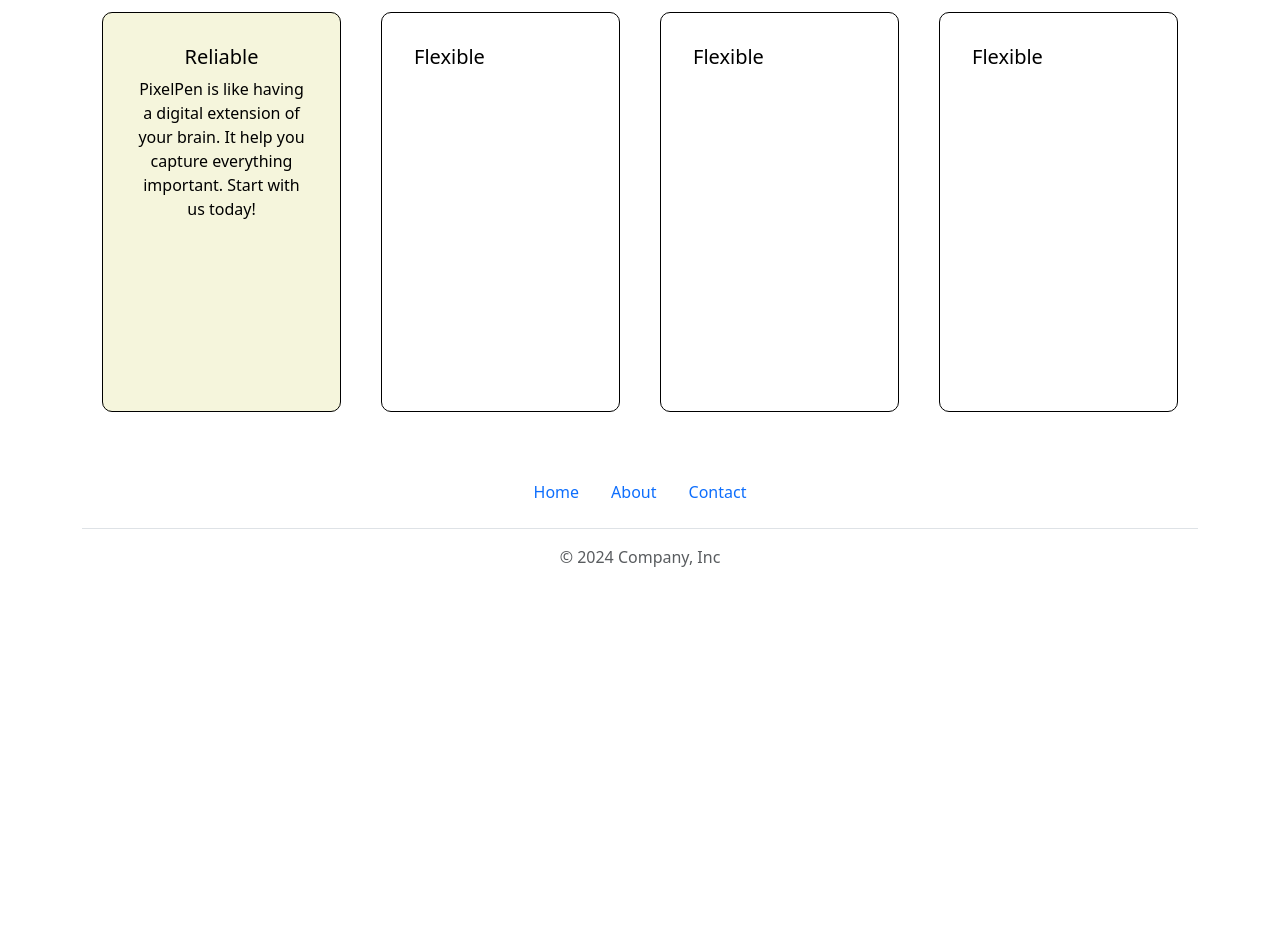
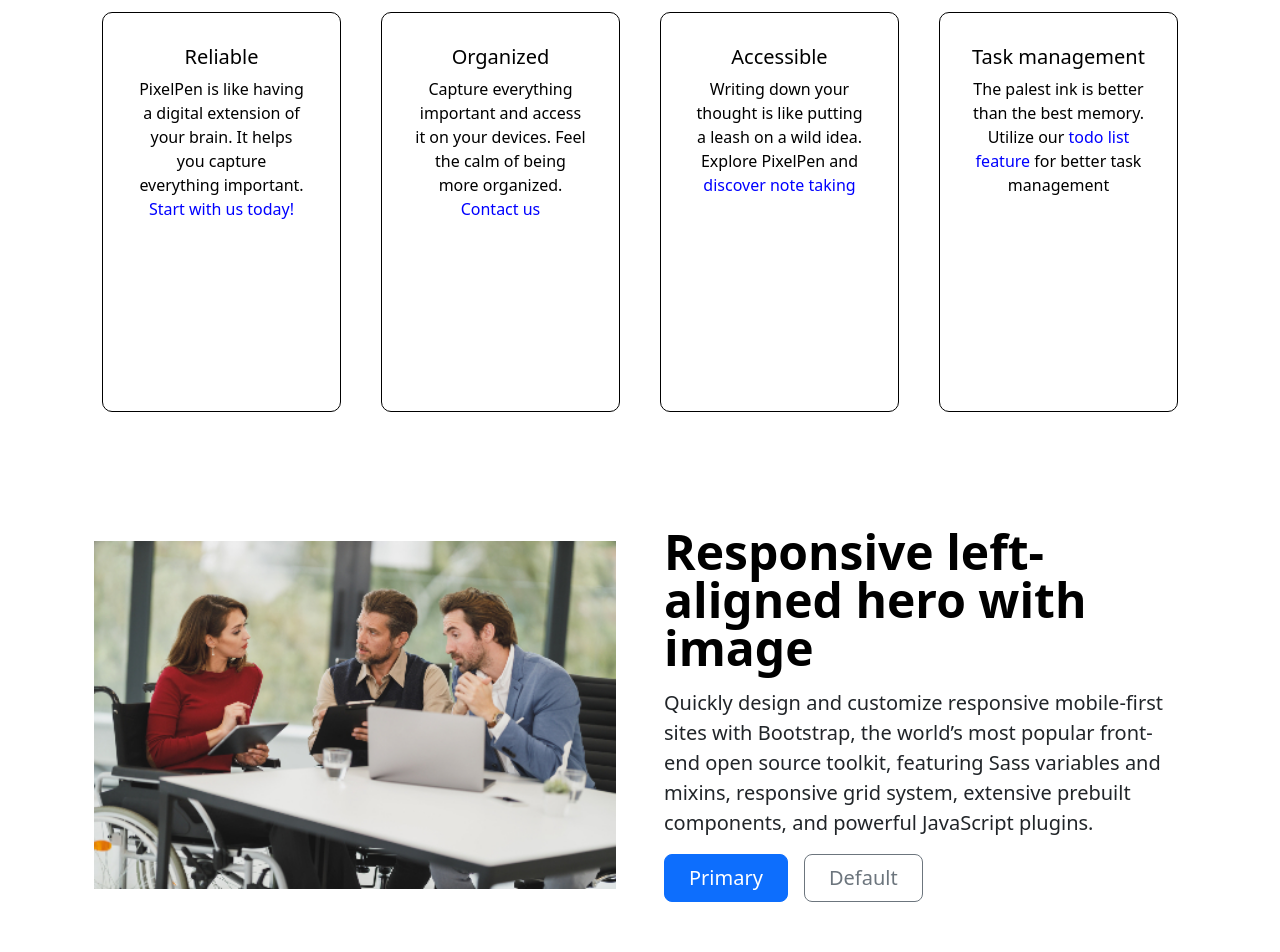
Before and after one commit to TemiladeRebecca/PixelPen, a React (Create React App) app in the folder frontend/: page /about in a window 1280 px wide. Shown: the part 500-1452 px from the top of the page. Before the commit the page ends 1125 px from the top, so only its background shows below. Built offline with nearby package versions, Linux system fonts and the light colour scheme.

Commit message:
Updated About feature to include routes to todo and notes to improve user experience

```diff
--- a/frontend/src/components/About.js
+++ b/frontend/src/components/About.js
@@ -1,5 +1,6 @@
 import React, {useState} from "react";
 import {Link} from "react-router-dom";
+import image from "../Images/work.jpg";
 
 function About () {
   const [oneHovered, setOneHovered] = useState(false);
@@ -16,40 +17,46 @@ function About () {
       margin: "20px",
       borderRadius: "10px",
       transition: "transform 0.3s ease-in",
-      backgroundColor: "beige",
       cursor: "pointer",
       textAlign: "center",
       justifyContent: "center"
     },
+
     two: {
       width: "250px",
       height: "400px",
       margin: "20px",
       borderRadius: "10px",
       transition: "transform 0.3s linear",
-      backgroundColor: "white",
       cursor: "pointer",
+      textAlign: "center",
+      justifyContent: "center",
     },
+
     three: {
       width: "250px",
       height: "400px",
       margin: "20px",
       borderRadius: "10px",
       transition: "transform 0.3s linear",
-      backgroundColor: "white",
       cursor: "pointer",
+      textAlign: "center",
+      justifyContent: "center",
     },
+
     four: {
       width: "250px",
       height: '400px',
       margin: '20px',
       borderRadius: '10px',
       transition: 'transform 0.3s ease-in',
-      backgroundColor: 'white',
       cursor: 'pointer',
+      textAlign: "center",
+      justifyContent: "center",
     },
+
     "one:hover": {
-      boxShadow: "2px 2px 4px 2px rgba(0, 0, 0, 0.5)",
+      boxShadow: "8px 8px 1px -5px rgba(0, 0, 0, 0.9)",
       transition: "transform 0.3s linear",
       transform: "scale(1.1)",
     },
@@ -131,23 +138,38 @@ function About () {
   <div className="one" style={{...styles.one, ...(oneHovered && styles["one:hover"])}}
       onMouseEnter={() => setOneHovered(true)}
       onMouseLeave={() => setOneHovered(false)}>
-    <Link className="flex h-full max-w-[260px] flex-col justify-between rounded-lg border border-black p-8 md:max-w-[310px] undefined transition-shadow ease-in-out hover:-translate-y-px hover:shadow-button" to="/login" style={{...combinedStyles, textDecoration: "none"}}><div><h5 className="headline headline--5 mb-2 font-semibold text-black">Reliable</h5><p style={{color: "black"}}>PixelPen is like having a digital extension of your brain. It help you capture everything important. Start with us today!</p></div></Link>
+    <Link className="flex h-full max-w-[260px] flex-col justify-between rounded-lg border border-black p-8 md:max-w-[310px] undefined transition-shadow ease-in-out hover:-translate-y-px hover:shadow-button" to="/login" style={{...combinedStyles, textDecoration: "none"}}><div><h5 className="headline headline--5 mb-2 font-semibold text-black">Reliable</h5><p style={{color: "black"}}>PixelPen is like having a digital extension of your brain. It helps you capture everything important. <span style={{color: "blue"}}>Start with us today!</span></p></div></Link>
   </div>
   <div className="two" style={{...styles.two, ...(twoHovered && styles["two:hover"])}}
       onMouseEnter={() => setTwoHovered(true)}
       onMouseLeave={() => setTwoHovered(false)}>
-    <Link className="flex h-full max-w-[260px] flex-col justify-between rounded-lg border border-black p-8 md:max-w-[310px] undefined transition-shadow ease-in-out hover:-translate-y-px hover:shadow-button" to="/" style={{...combinedStyles, textDecoration: "none"}}><div><h5 className="headline headline--5 mb-2 font-semibold text-black">Flexible</h5></div></Link>
+    <Link className="flex h-full max-w-[260px] flex-col justify-between rounded-lg border border-black p-8 md:max-w-[310px] undefined transition-shadow ease-in-out hover:-translate-y-px hover:shadow-button" to="/" style={{...combinedStyles, textDecoration: "none"}}><div><h5 className="headline headline--5 mb-2 font-semibold text-black">Organized</h5><p style={{color: "black"}}>Capture everything important and access it on your devices. Feel the calm of being more organized. <span style={{color: "blue"}}>Contact us</span></p></div></Link>
   </div>
   <div className="three" style={{...styles.three, ...(threeHovered && styles["three:hover"])}}
       onMouseEnter={() => setThreeHovered(true)}
       onMouseLeave={() => setThreeHovered(false)}>
-  <Link className="flex h-full max-w-[260px] flex-col justify-between rounded-lg border border-black p-8 md:max-w-[310px] undefined transition-shadow ease-in-out hover:-translate-y-px hover:shadow-button" to="/contact" style={{...combinedStyles, textDecoration: "none"}}><div><h5 className="headline headline--5 mb-2 font-semibold text-black">Flexible</h5></div></Link>
+  <Link className="flex h-full max-w-[260px] flex-col justify-between rounded-lg border border-black p-8 md:max-w-[310px] undefined transition-shadow ease-in-out hover:-translate-y-px hover:shadow-button" to="/notes" style={{...combinedStyles, textDecoration: "none"}}><div><h5 className="headline headline--5 mb-2 font-semibold text-black">Accessible</h5><p style={{color: "black"}}>Writing down your thought is like putting a leash on a wild idea. Explore PixelPen and <span style={{color: "blue"}}>discover note taking</span></p></div></Link>
   </div>
   <div className="four" style={{...styles.four, ...(fourHovered && styles["four:hover"])}}
       onMouseEnter={() => setFourHovered(true)}
       onMouseLeave={() => setFourHovered(false)}>
-  <Link className="flex h-full max-w-[260px] flex-col justify-between rounded-lg border border-black p-8 md:max-w-[310px] undefined transition-shadow ease-in-out hover:-translate-y-px hover:shadow-button" to="/todo" style={{...combinedStyles, textDecoration: "none"}}><div><h5 className="headline headline--5 mb-2 font-semibold text-black">Flexible</h5></div></Link>
+  <Link className="flex h-full max-w-[260px] flex-col justify-between rounded-lg border border-black p-8 md:max-w-[310px] undefined transition-shadow ease-in-out hover:-translate-y-px hover:shadow-button" to="/todo" style={{...combinedStyles, textDecoration: "none"}}><div><h5 className="headline headline--5 mb-2 font-semibold text-black">Task management</h5><p style={{color: "black"}}>The palest ink is better than the best memory. Utilize our <span style={{color: "blue"}}>todo list feature</span> for better task management</p></div></Link>
   </div>
+  </div>
+  <div class="container col-xxl-8 px-4 py-5">
+    <div class="row flex-lg-row align-items-center g-5 py-5">
+      <div class="col-10 col-sm-8 col-lg-6">
+        <img src={image} class="d-block mx-lg-auto img-fluid" alt="PIC" width="700" height="500" loading="lazy" />
+      </div>
+      <div class="col-lg-6">
+        <h1 class="display-5 fw-bold text-body-emphasis lh-1 mb-3">Responsive left-aligned hero with image</h1>
+        <p class="lead">Quickly design and customize responsive mobile-first sites with Bootstrap, the world’s most popular front-end open source toolkit, featuring Sass variables and mixins, responsive grid system, extensive prebuilt components, and powerful JavaScript plugins.</p>
+        <div class="d-grid gap-2 d-md-flex justify-content-md-start">
+          <button type="button" class="btn btn-primary btn-lg px-4 me-md-2">Primary</button>
+          <button type="button" class="btn btn-outline-secondary btn-lg px-4">Default</button>
+        </div>
+      </div>
+    </div>
   </div>
       </div>
 
```
